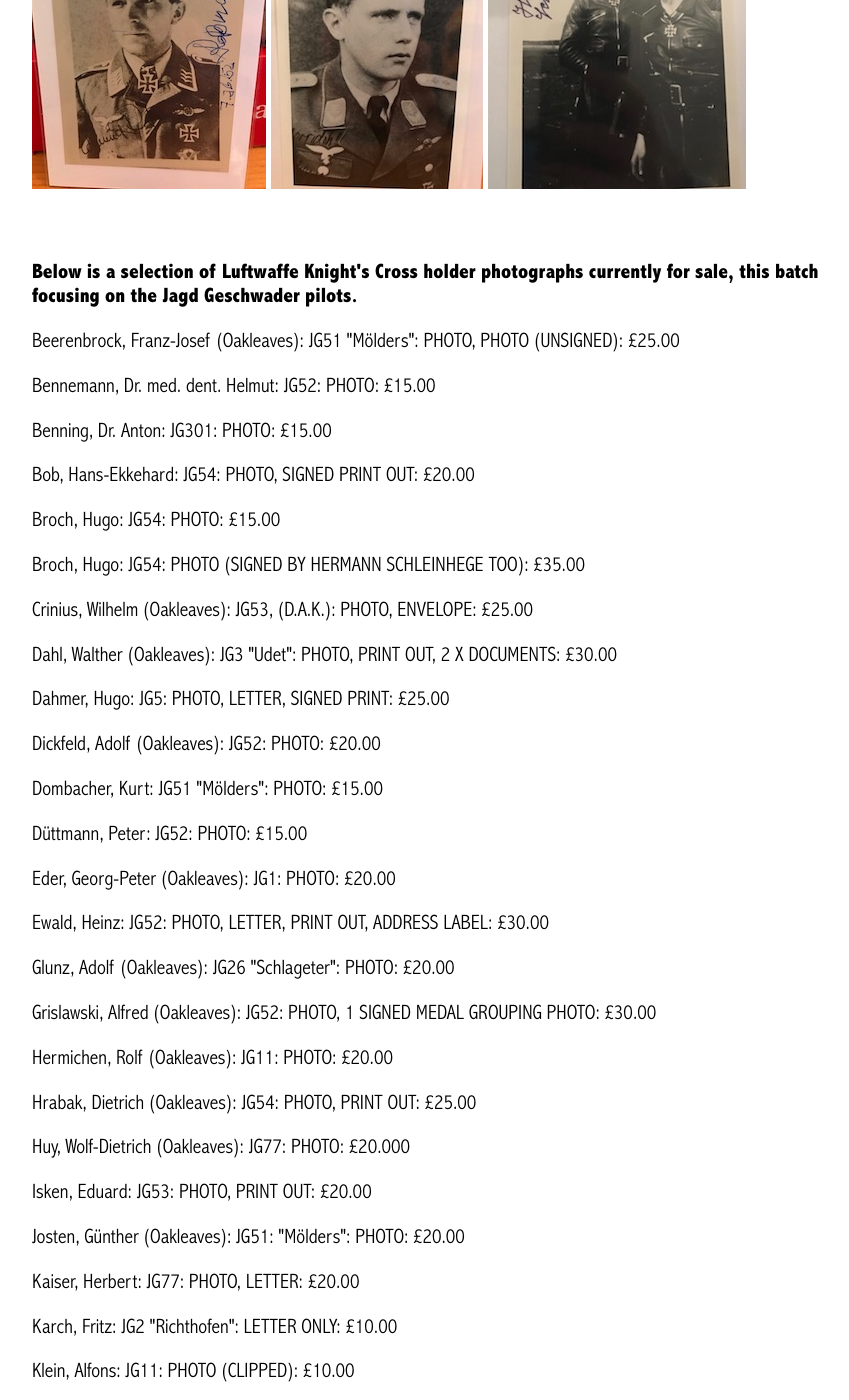
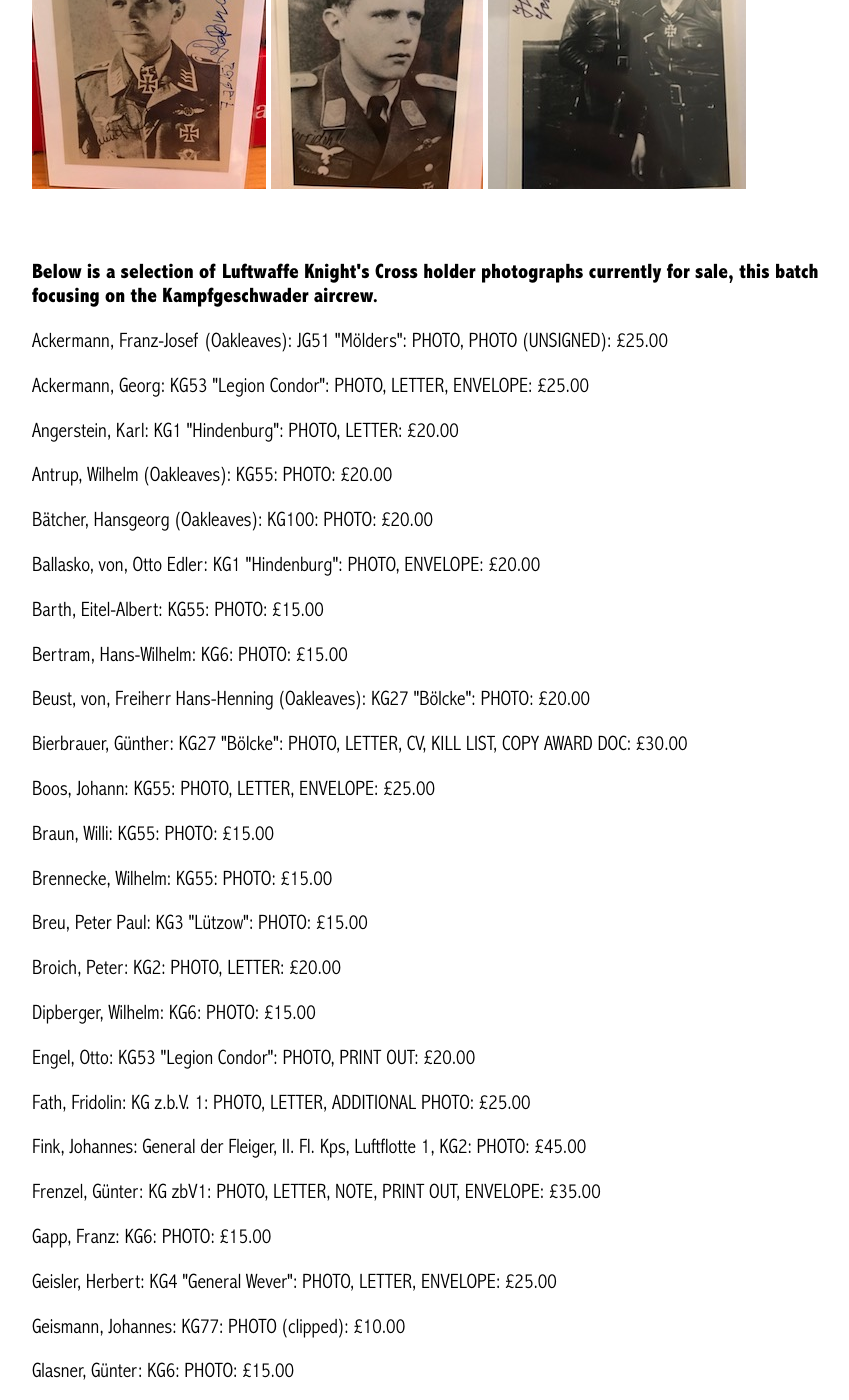
Before and after one commit to lahphotographs/lahphotographs.github.com, a Jekyll site: the page built from luftwaffe_photos.md, in a window 1280 px wide and 1400 px high, scrolled down 774 px. Shown: the whole window, without its empty margins (213-1062 px from the left). Built offline with Jekyll 4.4.1, drawn with Linux system fonts in a browser that asks for light colours; some of the changed text lies outside the part shown.

Commit message:
Update luftwaffe_photos.md

```diff
--- a/luftwaffe_photos.md
+++ b/luftwaffe_photos.md
@@ -14,76 +14,80 @@ permalink: /luftwaffe_photos.html
 <img src="./assets/Broch Schleinhege.jpg"/>
 </p>
 <br />
-<p><b>Below is a selection of Luftwaffe Knight's Cross holder photographs currently for sale, this batch focusing on the Jagd Geschwader pilots.</b></p>
-<p>Beerenbrock,	Franz-Josef	(Oakleaves): JG51 "Mölders":	PHOTO, PHOTO (UNSIGNED): £25.00</p>
-<p>Bennemann,	Dr. med. dent. Helmut: JG52: PHOTO: £15.00</p>
-<p>Benning,	Dr. Anton: JG301:	PHOTO: £15.00</p>
-<p>Bob,	Hans-Ekkehard: JG54:	PHOTO, SIGNED PRINT OUT: £20.00</p>
-<p>Broch,	Hugo: JG54:	PHOTO: £15.00</p>
-<p>Broch,	Hugo: JG54:	PHOTO (SIGNED BY HERMANN SCHLEINHEGE TOO): £35.00</p>
-<p>Crinius,	Wilhelm	(Oakleaves): JG53, (D.A.K.):	PHOTO, ENVELOPE: £25.00</p>
-<p>Dahl,	Walther	(Oakleaves): JG3 "Udet":	PHOTO, PRINT OUT, 2 X DOCUMENTS:	£30.00</p>
-<p>Dahmer,	Hugo: JG5:	PHOTO, LETTER, SIGNED PRINT: £25.00</p>
-<p>Dickfeld, Adolf	(Oakleaves): JG52:	PHOTO: £20.00</p>
-<p>Dombacher,	Kurt: JG51 "Mölders":	PHOTO: £15.00</p>
-<p>Düttmann,	Peter: JG52:	PHOTO: £15.00</p>
-<p>Eder,	Georg-Peter	(Oakleaves): JG1:	PHOTO: £20.00</p>
-<p>Ewald,	Heinz: JG52:	PHOTO, LETTER, PRINT OUT, ADDRESS LABEL:	£30.00</p>
-<p>Glunz,	Adolf	(Oakleaves): JG26 "Schlageter":	PHOTO: £20.00</p>
-<p>Grislawski,	Alfred	(Oakleaves): JG52:	PHOTO, 1 SIGNED MEDAL GROUPING PHOTO:	£30.00</p>
-<p>Hermichen,	Rolf	(Oakleaves): JG11:	PHOTO: £20.00</p>
-<p>Hrabak,	Dietrich	(Oakleaves): JG54:	PHOTO, PRINT OUT:	£25.00</p>
-<p>Huy,	Wolf-Dietrich	(Oakleaves): JG77:	PHOTO: £20.000</p>
-<p>Isken,	Eduard: JG53:	PHOTO, PRINT OUT:	£20.00</p>
-<p>Josten,	Günther	(Oakleaves): JG51: "Mölders":	PHOTO: £20.00</p>
-<p>Kaiser,	Herbert: JG77:	PHOTO, LETTER: £20.00</p>
-<p>Karch,	Fritz: JG2 "Richthofen":	LETTER ONLY:	£10.00</p>
-<p>Klein,	Alfons: JG11:	PHOTO (CLIPPED):	£10.00</p>
-<p>Knoke,	Heinz: JG11:	PHOTO, NOTE:	£20.00</p>
-<p>Köhler,	Armin: JG77:	LETTER ONLY:	£10.00</p>
-<p>Körner,	Friedrich: JG27 (D.A.K.):	PHOTO: £15.00</p>
-<p>Lange,	Heinz: JG51 "Mölders":	PHOTO: £15.00</p>
-<p>Lemke,	Siegfried: JG2 "Richthofen":	PHOTO: £15.00</p>
-<p>Loos,	Walter: JG300:	PHOTO: £15.00</p>
-<p>Losigkeit,	Fritz: JG51 "Mölders":	PHOTO: £15.00</p>
-<p>Marquardt,	Heinz: JG51 "Mölders":	PHOTO: £15.00</p>
-<p>Mayerl,	Maximilian: JG51 "Mölders":	PHOTO: £15.00</p>
-<p>Naumann,	Johannes: JG6:	PHOTO: £15.00</p>
-<p>Neumann,	Klaus: JG3 "Udet":	PHOTO: £15.00</p>
-<p>Obleser,	Friedrich: JG52: PHOTO, SIGNED POST-WAR CUT OUT: £20.00</p>
-<p>Ohlrogge,	Walter: JG3 "Udet":	PHOTO (CLIPPED): £10.00</p>
-<p>Petermann,	Viktor: JG52: 	PHOTO: £15.00</p>
-<p>Pichler,	Johann: JG77:	PHOTO, LETTER: £20.00</p>
-<p>Pingel,	Rolf: JG26 "Schlageter":	PHOTO: £15.00</p>
-<p>Rall,	Günther	(Swords): JG52:	PHOTO, PRINT OUT:	£30.00</p>
-<p>Rammelt,	Karl: JG51 "Mölders":	PHOTO: £15.00</p>
-<p>Rauch,	Alfred: JG51 "Mölders":	PHOTO, LETTER, ADDRESS LABEL:	£25.00</p>
-<p>Reinert,	Ernst-Wilhelm	(Swords): JG77 (D.A.K.):	COLOUR PHOTO:	£30.00</p>
-<p>Reschke,	Willi: JG301:	PHOTO, PRINT OUT:	£20.00</p>
-<p>Rödel,	Gustav-Siegfried	(Oakleaves): JG27 (D.A.K.):	PHOTO: £20.00</p>
-<p>Roßmann,	Edmund: JG52:	PHOTO, LETTER: £20.00</p>
-<p>Rudorffer,	Erich	(Swords): JG2 "Richthofen" (D.A.K.):	COLOUR PHOTO, PRINT OUT: £35.00</p>
-<p>Rübell,	Günther: JG51 "Mölders": PHOTO: £15.00</p>
-<p>Rüffler,	Helmut: JG3 "Udet":	PHOTO, LETTER, ENVELOPE: £25.00</p>
-<p>Rudorffer,	Erich	(Swords): JG2 "Richthofen":	PHOTO, LETTER:	£30.00</p>
-<p>Schack,	Günther	(Oakleaves): JG51 "Mölders":	COLOUR PHOTO:	£25.00</p>
-<p>Schleinhege,	Hermann: JG54: LETTER ONLY:	£10.00</p>
-<p>Schmidt,	Winfrid: JG3:	PHOTO: £15.00</p>
-<p>Schnell,	Karl-Heinz: JG51 "Mölders":	PHOTO: £15.00</p>
-<p>Schönfelder,	Helmut: JG51 "Mölders":	PHOTO: £15.00</p>
-<p>Schöpfel,	Gerhard: JG26 "Schlageter":	PHOTO, LETTER, PRINT OUT:	£25.00</p>
-<p>Schuck,	Walter	(Oakleaves): JG5:	PHOTO, LETTER:	£25.00</p>
-<p>Schultz,	Otto: JG51 "Mölders" (D.A.K.):	PHOTO: £15.00</p>
-<p>Seeger,	Günther: JG53: PHOTO, LETTER, ENVELOPE:	£25.00</p>
-<p>Seiler,	Reinhard	(Oakleaves): JG54:	PHOTO: £20.00</p>
-<p>Späte,	Wolfgang	(Oakleaves): JG54: PHOTO, ENVELOPE, £25.00</p>
-<p>Steinhoff,	Johannes	(Swords): JG52:	PHOTO (BUNDESWEHR), LETTER, PRINT OUT X 2: £30.00</p>
-<p>Stolle,	Bruno: JG2 "Richthofen":	PHOTO: £15.00</p>
-<p>Thyben,	Gerhard	(Oakleaves): JG54:	PHOTO: £20.00</p>
-<p>Trenkel,	Rudolf: JG52:	PHOTO (CLIPPED), LETTER:	£20.00</p>
-<p>Unger,	Willy: JG3 "Udet": LETTER ONLY:	£10.00</p>
-<p>Weik,	Hans: JG3 "Udet":	PHOTO, LETTER:	£20.00</p>
-<p>Woidich,	Franz: JG52:	PHOTO: £15.00</p>
-<p>Wolfrum,	Walter: JG52:	PHOTO: £15.00</p>
+<p><b>Below is a selection of Luftwaffe Knight's Cross holder photographs currently for sale, this batch focusing on the Kampfgeschwader aircrew.</b></p>
+<p>Ackermann,	Franz-Josef	(Oakleaves): JG51 "Mölders":	PHOTO, PHOTO (UNSIGNED): £25.00</p>
+
+
+<p>Ackermann,	Georg: KG53 "Legion Condor": PHOTO, LETTER, ENVELOPE: £25.00</p>
+<p>Angerstein,	Karl: KG1 "Hindenburg": PHOTO, LETTER: £20.00</p>
+<p>Antrup,	Wilhelm	(Oakleaves): KG55:	PHOTO: £20.00</p>
+<p>Bätcher,	Hansgeorg	(Oakleaves): KG100:	PHOTO: £20.00</p>
+<p>Ballasko, von,	Otto Edler: KG1 "Hindenburg":	PHOTO, ENVELOPE: £20.00</p>
+<p>Barth,	Eitel-Albert: KG55: PHOTO: £15.00</p>
+<p>Bertram,	Hans-Wilhelm: KG6:	PHOTO: £15.00</p>
+<p>Beust, von,	Freiherr Hans-Henning	(Oakleaves): KG27 "Bölcke": PHOTO: £20.00</p>
+<p>Bierbrauer,	Günther: KG27 "Bölcke": PHOTO, LETTER, CV, KILL LIST, COPY AWARD DOC: £30.00
+<p>Boos,	Johann: KG55: PHOTO, LETTER, ENVELOPE: £25.00</p>
+<p>Braun,	Willi: KG55:	PHOTO: £15.00</p>
+<p>Brennecke,	Wilhelm: KG55: PHOTO: £15.00</p>
+<p>Breu,	Peter Paul: KG3 "Lützow":	PHOTO:	£15.00</p>
+<p>Broich,	Peter:	KG2: PHOTO, LETTER:		£20.00</p>
+<p>Dipberger,	Wilhelm: KG6:	PHOTO:	£15.00</p>
+<p>Engel,	Otto: KG53 "Legion Condor": PHOTO, PRINT OUT:	£20.00</p>
+<p>Fath,	Fridolin: KG z.b.V. 1: PHOTO, LETTER, ADDITIONAL PHOTO: £25.00</p>
+<p>Fink,	Johannes: General der Fleiger, II. Fl. Kps, Luftflotte 1, KG2: PHOTO: £45.00</p>
+<p>Frenzel,	Günter: KG zbV1: PHOTO, LETTER, NOTE, PRINT OUT, ENVELOPE: £35.00</p>
+<p>Gapp,	Franz: KG6:	PHOTO: £15.00</p>
+<p>Geisler,	Herbert: KG4 "General Wever": PHOTO, LETTER, ENVELOPE:	£25.00</p>
+<p>Geismann,	Johannes: KG77:	PHOTO (clipped): £10.00</p>
+<p>Glasner,	Günter: KG6:	PHOTO:	£15.00</p>
+<p>Grasemann,	Walter: KG27 "Bölcke":	PHOTO:	£15.00</p>
+<p>Häberlein,	Klaus: KG51:	PHOTO:	£15.00</p>
+<p>Hampe,	Herbert: KG3 "Lützow":	PHOTO:	£15.00</p>
+<p>Hauser,	Helmuth: KG51:	PHOTO:	£15.00</p>
+<p>Herrmann,	Benno: KG76: PHOTO, SIGNED PRINT OUT:	£20.00</p>
+<p>Herrmann,	Hajo	(Swords): KG4 "General Wever": PHOTO, PRINT:	£30.00</p>
+<p>Höfer,	Heinrich	(Oakleaves): KG55:	PHOTO:	£20.00</p>
+<p>Jope,	Bernhard	(Oakleaves):	KG40:	PHOTO:	£20.00</p>
+<p>Kempin,	Günther: KG27 "Bölcke": PHOTO (COLOUR), LETTER:	£25.00</p>
+<p>Kirn,	Hans: KG6:	PHOTO:	£15.00</p>
+<p>Klein,	Heinrich:	KG27 "Bölcke":	PHOTO:	£15.00</p>
+<p>Kless,	Friedrich (General Major, Korps Ia, Luftlotte 6 Ia): KG55: PHOTO (COLOUR), LETTER: £55.00</p>
+<p>Klien,	Heinz: KG27 "Bölcke":	PHOTO:	£15.00</p>
+<p>Klümper,	Werner: KG26: PHOTO (CLIPPED): £10.00</p>
+<p>Köhnke,	Otto:	KG54: PHOTO (COLOUR): £20.00</p>
+<p>Krems,	Gerhard: KG27 "Bölcke": PHOTO, LETTER: £20.00</p>
+<p>Kuntz,	Herbert:	KG100: PHOTO (COLOUR), ENVELOPE, NOTE, DEATH NOTICE:	£35.00</p>
+<p>Lindinger,	Eduard: KG1 "Hindenburg": PHOTO, ENVELOPE:	£20.00</p>
+<p>Linke,	Richard:	KG54:	PHOTO:	£15.00</p>
+<p>Löffelbein,	Günther: KG51:	PHOTO:	£15.00</p>
+<p>Lukesch,	Dieter	(Oakleaves):	KG76:	PHOTO:	£20.00</p>
+<p>Luxenburger,	Josef: KG55:	PHOTO:	£15.00</p>
+<p>Morzik,	Friedrich-Wilhelm:	KG z.b.V. 1 Luftflotte 1:	PHOTO:	£15.00</p>
+<p>Müller,	Philipp:	KG55: PHOTO, PRINT OUT:	£20.00</p>
+<p>Nacke,	Rudolf:	KG76: PHOTO, PRINT OUT, ENVELOPE:	£25.00</p>
+<p>Odenhardt,	Wilhelm:	KG4 "General Wever": PHOTO, ENVELOPE:	£20.00</p>
+<p>Pötter,	Joachim:	KG77:	PHOTO (clipped):	£10.00</p>
+<p>Röthke,	Siegfried:	KG4 "General Wever": PHOTO, LETTER:	£20.00</p>
+<p>Schlosser,	Heinrich:	KG40: PHOTO, CV, SIGNED PRINT OUT: £25.00</p>
+<p>Schmetz,	Heinrich:	KG100: PHOTO, LETTER, ENVELOPE:	£25.00</p>
+<p>Schmid,	Karl:	KG27 "Bölcke": PHOTO, LETTER, ENVELOPE:	£25.00</p>
+<p>Schmidt,	Hermann:	KG66: PHOTO, LETTER, DEATH NOTICE, CUT OUT:	£30.00</p>
+<p>Schmidt,	Rudolf:	KG26: PHOTO, LETTER, PRINT OUT: £25.00</p>
+<p>Schöfbeck,	Hans:	KG z.B.V. 9: PHOTO: £15.00</p>
+<p>Spadiut,	Hubert:	KG76: PHOTO, ENVELOPE:	£20.00</p>
+<p>Stein,	Günther:	KG2:	PHOTO:	£15.00</p>
+<p>Steudel,	Fritz:	KG53 "Legion Condor":	PHOTO:	£15.00</p>
+<p>Störchel,	Helmut:	KG30: PHOTO, ENVELOPE: £20.00</p>
+<p>Südel,	Heinrich:	KG55: PHOTO, LETTER, CV: £25.00</p>
+<p>Täger,	Erich:	KG1 "Hindenburg":	PHOTO:	£15.00</p>
+<p>Thomsen,	Ernst-Heinrich:	KG26: PHOTO, LETTER, ENVELOPE:	£25.00</p>
+<p>Tilebein,	Bruno:	KG4 "General Wever":	PHOTO:	£15.00</p>
+<p>Tscherning,	Willy:	KG1 "Hindenburg":	PHOTO:	£15.00</p>
+<p>Unrau,	Heinz:	KG51:	PHOTO:	£15.00</p>
+<p>Veith,	Alfred:	KG55:	PHOTO:	£15.00</p>
+<p>Wittmann,	Herbert	(Oakleaves):	KG53 "Legion Condor": PHOTO, LETTER, ENVELOPE, PRINT:	£35.00</p>
+<p>Zähr,	Erich:	KG z.b.V. (Oakleaves):	PHOTO (COLOUR):	£20.00</p>
+<p>Zauner,	Franz:	KG54:	PHOTO:	£15.00</p>
 <p>
 <b><centre>Not see the person you would like to add to your collection in the list above? Just ask for who you seek, so that I can confirm whether they are within the wider collection.
```
